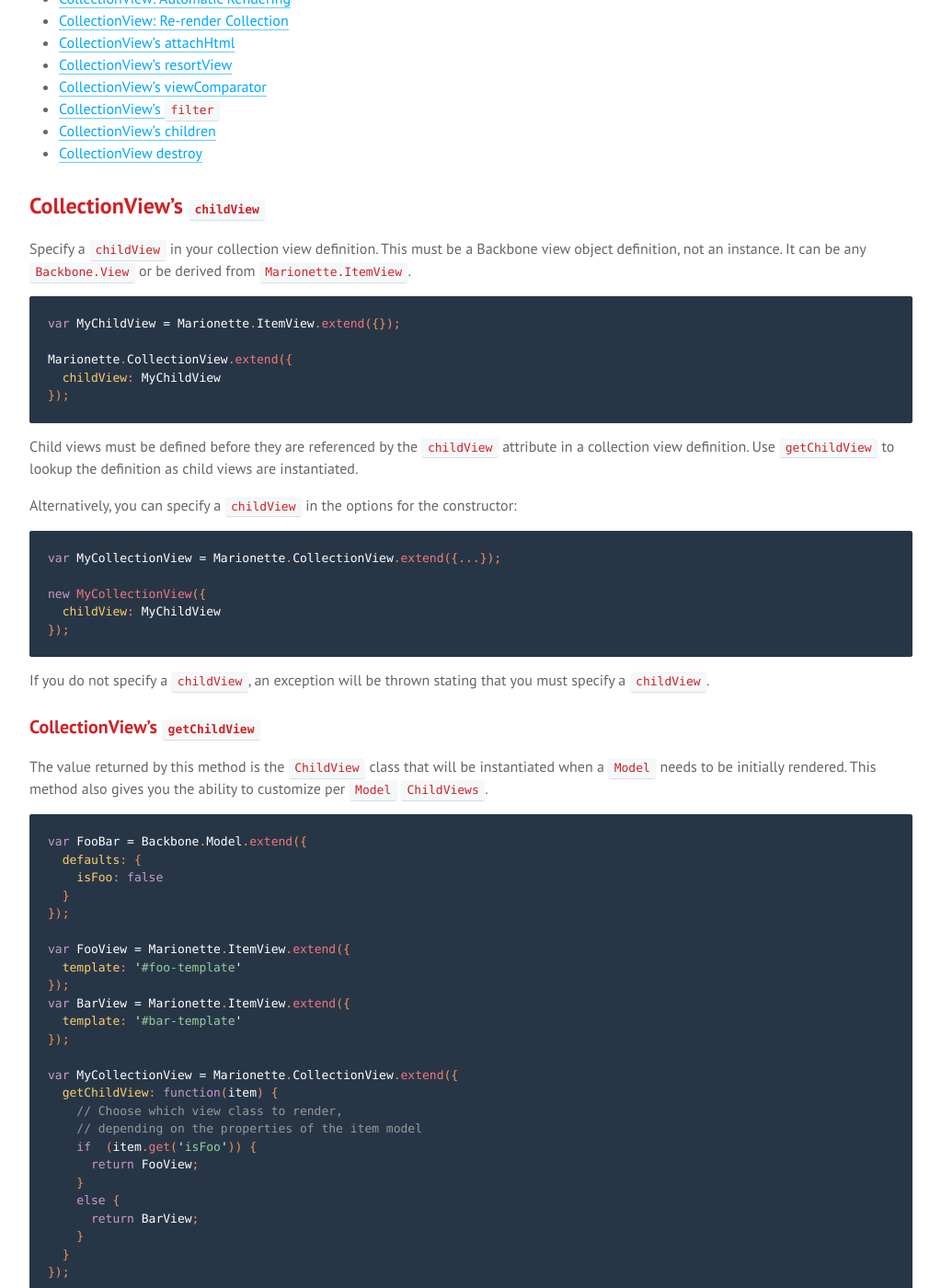
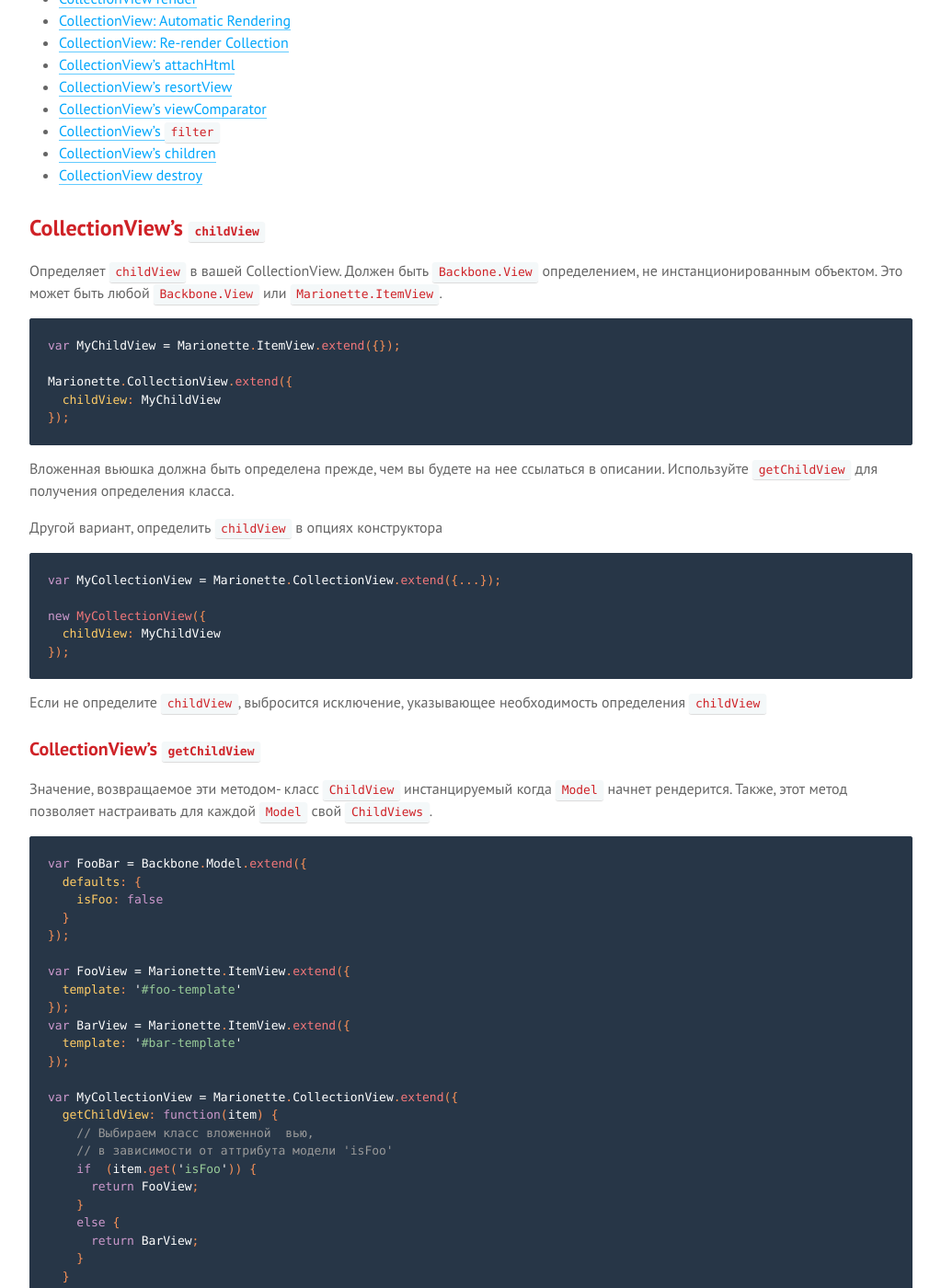
Before and after one commit to sadcitizen/marionettejs.ru, a Jekyll site: the page built from _posts/2014-03-01-collectionview.md, in a window 1280 px wide and 1400 px high, scrolled down 1619 px. Shown: the whole window at 92% size, without its empty margins (128-1151 px from the left). Built offline with Jekyll 4.4.1, drawn with Linux system fonts in a browser that asks for light colours; some web fonts are replaced; Markdown is read by kramdown in place of the engine named in the settings; some of the changed text lies outside the part shown.

Commit message:
#CollectionView #Вступление, childView, getchildView()

````diff
--- a/_includes/translation/ru/marionette.collectionview.md
+++ b/_includes/translation/ru/marionette.collectionview.md
@@ -1,16 +1,16 @@
-The `CollectionView` will loop through all of the models in the
-specified collection, render each of them using a specified `childView`,
-then append the results of the child view's `el` to the collection view's
-`el`. By default the `CollectionView` will maintain a sorted collection's order
-in the DOM. This behavior can be disabled by specifying `{sort: false}` on initialize.
+`CollectionView` будет пробегать по всем моделям в определенной коллекции рендеря каждую, используя переданный `childView`.
+Затем, присоеденит `el` каждой отрендеренной вьюшки (child view) к родительскому (collection view) `el`. По умолчанию,
+`CollectionView` будет отражать отсортированный порядок коллекции в DOM. Такое поведение можно отключить передачей
+`{sort: false}` при инициализации.
 
-CollectionView extends directly from Marionette.View. Please see
+
+CollectionView экстендится напрямую от Marionette.View. Поглядите
 [the Marionette.View documentation](./marionette.view.md)
-for more information on available features and functionality.
+для уточнения информации о доступных фичах и функциональности.
 
-Additionally, interactions with Marionette.Region
-will provide features such as `onShow` callbacks, etc. Please see
-[the Region documentation](./marionette.region.md) for more information.
+Дополнительно, взаимодействие с Marionette.Region
+будет обеспечивать такие  возможности как кэлбеки `onShow` и т.д. Поглядите
+[the Region documentation](./marionette.region.md) для уточнения.
 
 ## Documentation Index
 
@@ -61,9 +61,9 @@
 
 ## CollectionView's `childView`
 
-Specify a `childView` in your collection view definition. This must be
-a Backbone view object definition, not an instance. It can be any
-`Backbone.View` or be derived from `Marionette.ItemView`.
+Определяет `childView` в вашей CollectionView. Должен быть
+`Backbone.View` определением, не инстанционированным объектом. Это может быть любой
+`Backbone.View`  или  `Marionette.ItemView`.
 
 ```js
 var MyChildView = Marionette.ItemView.extend({});
@@ -73,12 +73,10 @@
 });
 ```
 
-Child views must be defined before they are referenced by the
-`childView` attribute in a collection view definition. Use `getChildView`
-to lookup the definition as child views are instantiated.
+Вложенная вьюшка должна быть определена прежде, чем вы будете на нее ссылаться в описании.
+Используйте `getChildView` для получения определения класса.
 
-Alternatively, you can specify a `childView` in the options for
-the constructor:
+Другой вариант,  определить `childView` в опциях конструктора
 
 ```js
 var MyCollectionView = Marionette.CollectionView.extend({...});
@@ -88,12 +86,11 @@
 });
 ```
 
-If you do not specify a `childView`, an exception will be thrown
-stating that you must specify a `childView`.
+Если не определите `childView`, выбросится исключение, указывающее необходимость определения `childView`
 
 ### CollectionView's `getChildView`
-The value returned by this method is the `ChildView` class that will be instantiated when a `Model` needs to be initially rendered.
-This method also gives you the ability to customize per `Model` `ChildViews`.
+Значение, возвращаемое эти методом- класс `ChildView` инстанцируемый когда `Model` начнет рендерится. Также, этот метод позволяет
+настраивать для каждой  `Model` свой `ChildViews`.
 
 ```js
 var FooBar = Backbone.Model.extend({
@@ -111,8 +108,8 @@
 
 var MyCollectionView = Marionette.CollectionView.extend({
   getChildView: function(item) {
-    // Choose which view class to render,
-    // depending on the properties of the item model
+    // Выбираем класс вложенной  вью,
+    // в зависимости от аттрибута модели 'isFoo'
     if  (item.get('isFoo')) {
       return FooView;
     }
````
